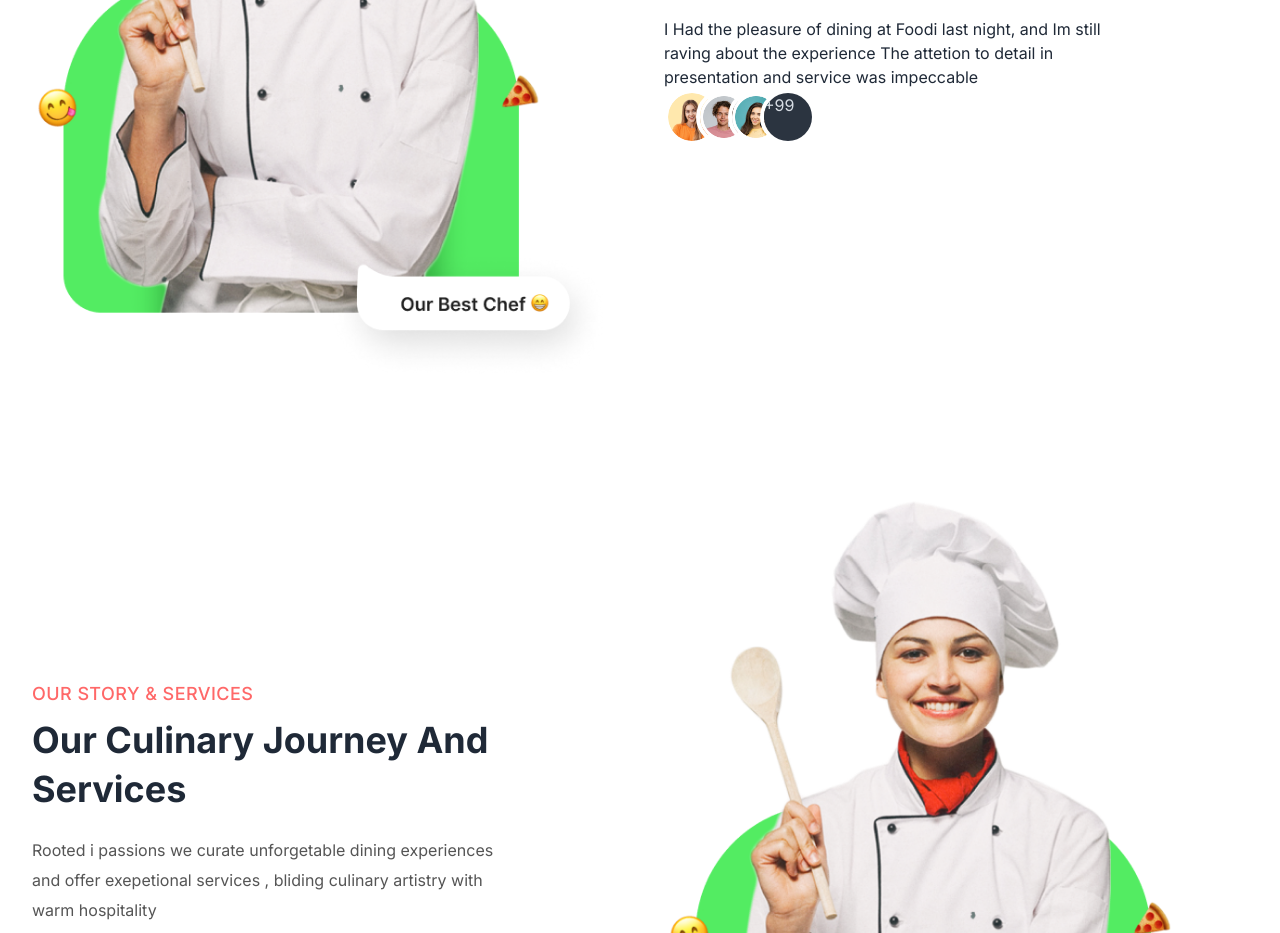
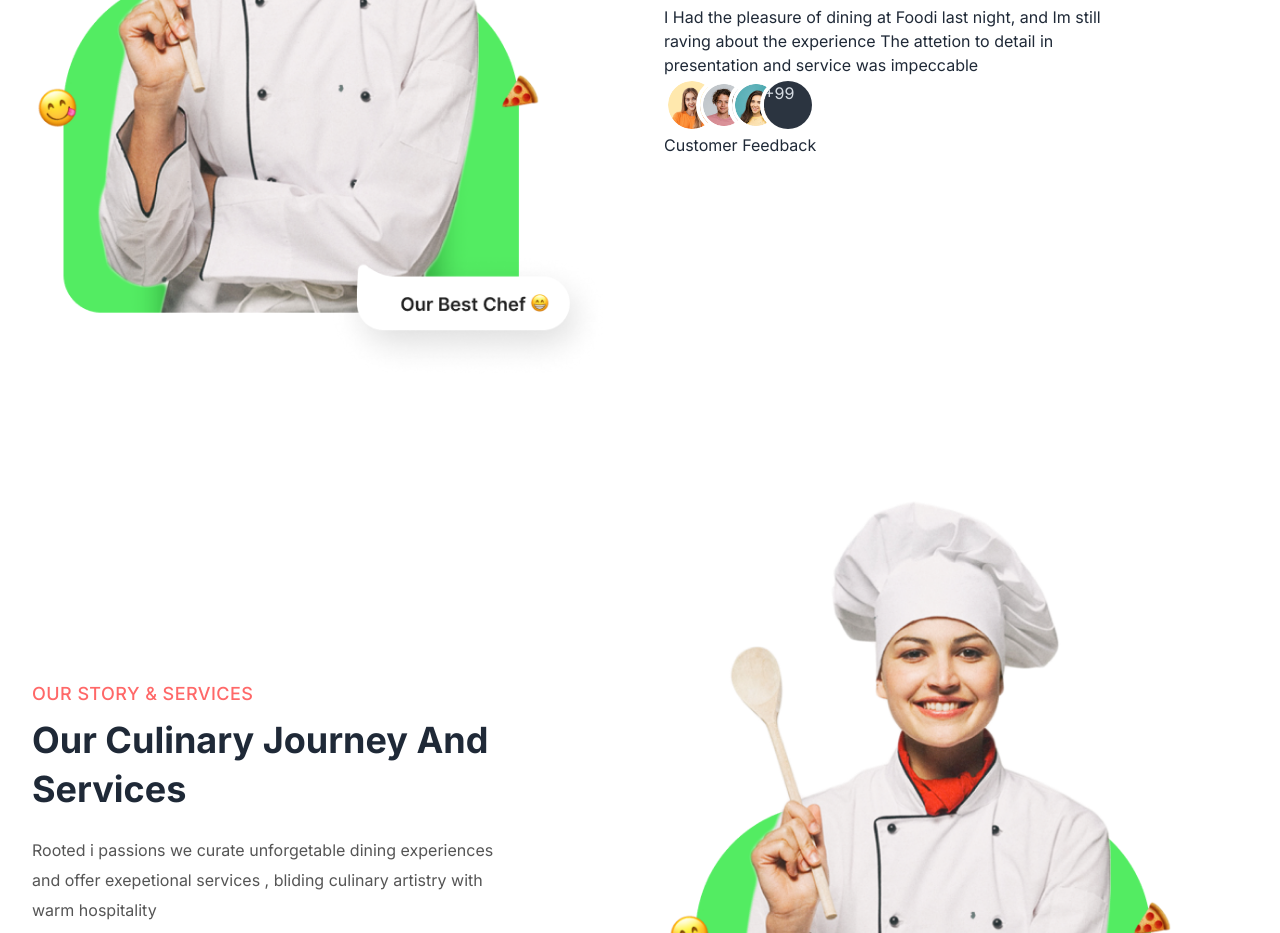
Before and after one commit to AryaSegara/Project-Restaurant--MERN-, a React (Vite) app in the folder frontend/: page / in a window 1280 px wide. Shown: the part 2420-3353 px from the top of the page. Built offline with nearby package versions, Linux system fonts and the light colour scheme.

Commit message:
testimonials

```diff
--- a/frontend/src/pages/home/Testimonials.jsx
+++ b/frontend/src/pages/home/Testimonials.jsx
@@ -40,9 +40,12 @@ export default function Testimonials() {
                   </div>
                 </div>
               </div>
+
+              <div>
+              <h5>Customer Feedback</h5>
+              </div>
+
             </div>
-
-
           </div>
         </div>
       </div>
```
